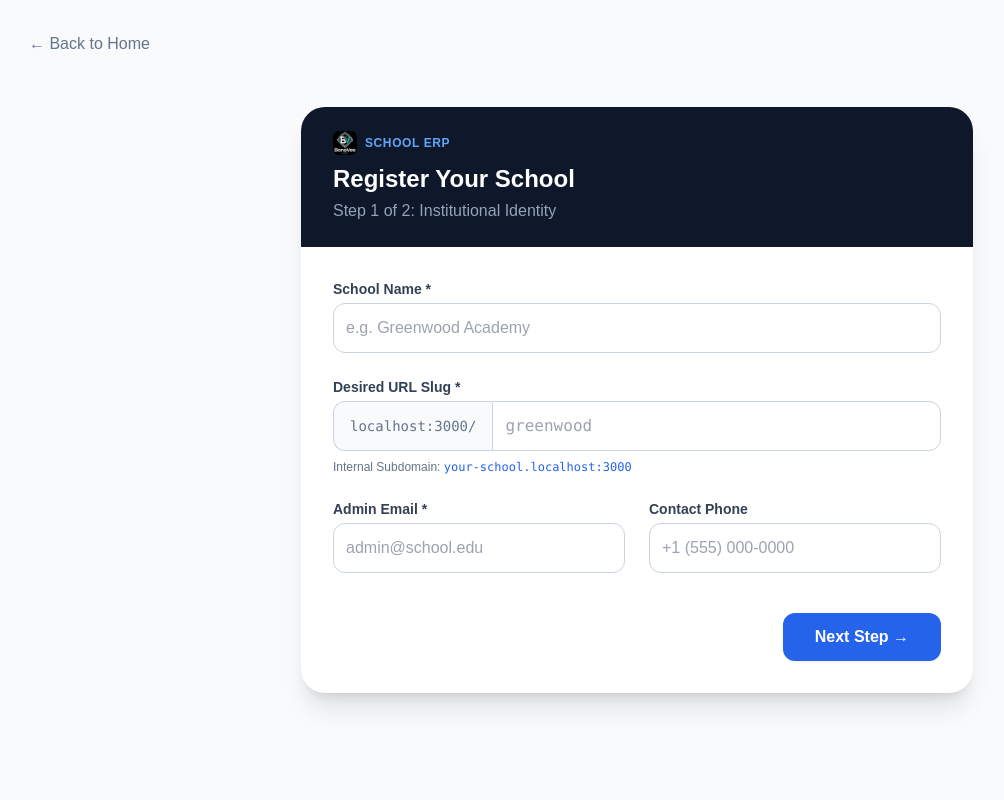
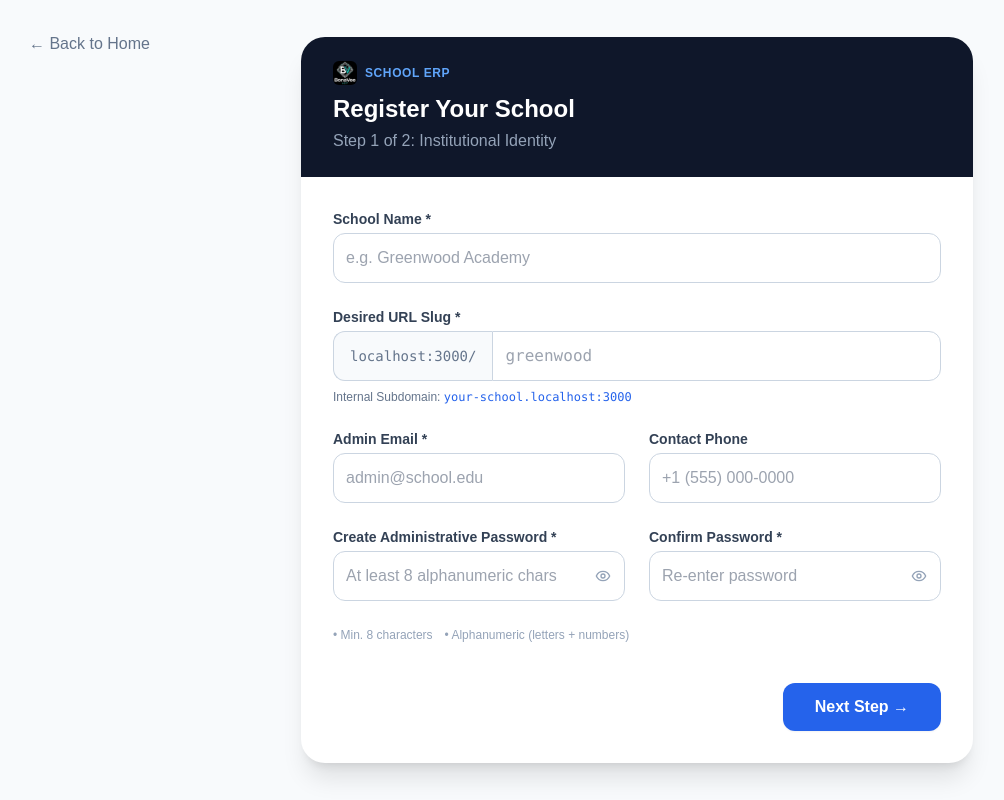
Before and after one commit to bonaventurechinoso-code/School-ERP, a Next.js app: page /register in a window 1280 px wide. Shown: the whole page, without its empty margins (3-1007 px from the left). Built offline with nearby package versions, Linux system fonts and the light colour scheme.

Commit message:
fix(auth): add administrative password input fields to tenant onboarding layout and hash in registration controllers

```diff
--- a/src/app/(public)/register/page.tsx
+++ b/src/app/(public)/register/page.tsx
@@ -106,8 +106,22 @@ export default function RegisterTenantPage() {
     e.preventDefault();
     setErrorMsg("");
     if (step === 1) {
-      if (!formData.schoolName || !formData.adminEmail || !formData.subdomain) {
-        setErrorMsg("Please fill in all required fields.");
+      if (!formData.schoolName || !formData.adminEmail || !formData.subdomain || !formData.password || !formData.confirmPassword) {
+        setErrorMsg("Please fill in all required fields including password.");
+        return;
+      }
+      if (formData.password.length < 8) {
+        setErrorMsg("Administrative password must be at least 8 characters long.");
+        return;
+      }
+      const hasLetter = /[a-zA-Z]/.test(formData.password);
+      const hasNumber = /[0-9]/.test(formData.password);
+      if (!hasLetter || !hasNumber) {
+        setErrorMsg("Administrative password must be alphanumeric (contain at least one letter and at least one number).");
+        return;
+      }
+      if (formData.password !== formData.confirmPassword) {
+        setErrorMsg("Passwords do not match. Please verify that both password entries are identical.");
         return;
       }
       setStep(2);
@@ -466,6 +480,7 @@ export default function RegisterTenantPage() {
                       <label className="block text-sm font-semibold text-slate-700 mb-1">Admin Email *</label>
                       <input
                         required
+                        name="adminEmail"
                         type="email"
                         className="w-full border border-slate-300 rounded-xl p-3 focus:ring-2 focus:ring-blue-500 focus:border-blue-500 outline-none transition"
                         placeholder="admin@school.edu"
@@ -477,6 +492,7 @@ export default function RegisterTenantPage() {
                       <label className="block text-sm font-semibold text-slate-700 mb-1">Contact Phone</label>
                       <input
                         type="tel"
+                        name="contactPhone"
                         inputMode="numeric"
                         pattern="[0-9+]*"
                         className="w-full border border-slate-300 rounded-xl p-3 focus:ring-2 focus:ring-blue-500 focus:border-blue-500 outline-none transition"
@@ -485,6 +501,80 @@ export default function RegisterTenantPage() {
                         onChange={e => handleNumericChange(e, (val) => setFormData({...formData, contactPhone: val}))}
                       />
                     </div>
+                  </div>
+
+                  {/* Administrative Password Setup Right Below Email */}
+                  <div className="grid grid-cols-1 md:grid-cols-2 gap-6">
+                    <div>
+                      <label className="block text-sm font-semibold text-slate-700 mb-1">
+                        Create Administrative Password *
+                      </label>
+                      <div className="relative">
+                        <input
+                          required
+                          name="password"
+                          type={showPassword ? "text" : "password"}
+                          placeholder="At least 8 alphanumeric chars"
+                          className="w-full border border-slate-300 rounded-xl p-3 pr-10 focus:ring-2 focus:ring-blue-500 focus:border-blue-500 outline-none transition"
+                          value={formData.password}
+                          onChange={e => setFormData({ ...formData, password: e.target.value })}
+                        />
+                        <button
+                          type="button"
+                          onClick={() => setShowPassword(!showPassword)}
+                          className="absolute inset-y-0 right-0 pr-3.5 flex items-center text-slate-400 hover:text-slate-600 transition-colors"
+                          aria-label={showPassword ? "Hide password" : "Show password"}
+                        >
+                          {showPassword ? <EyeOff className="w-4 h-4" /> : <Eye className="w-4 h-4" />}
+                        </button>
+                      </div>
+                    </div>
+
+                    <div>
+                      <label className="block text-sm font-semibold text-slate-700 mb-1">
+                        Confirm Password *
+                      </label>
+                      <div className="relative">
+                        <input
+                          required
+                          name="confirmPassword"
+                          type={showConfirmPassword ? "text" : "password"}
+                          placeholder="Re-enter password"
+                          className="w-full border border-slate-300 rounded-xl p-3 pr-10 focus:ring-2 focus:ring-blue-500 focus:border-blue-500 outline-none transition"
+                          value={formData.confirmPassword}
+                          onChange={e => setFormData({ ...formData, confirmPassword: e.target.value })}
+                        />
+                        <button
+                          type="button"
+                          onClick={() => setShowConfirmPassword(!showConfirmPassword)}
+                          className="absolute inset-y-0 right-0 pr-3.5 flex items-center text-slate-400 hover:text-slate-600 transition-colors"
+                          aria-label={showConfirmPassword ? "Hide password" : "Show password"}
+                        >
+                          {showConfirmPassword ? <EyeOff className="w-4 h-4" /> : <Eye className="w-4 h-4" />}
+                        </button>
+                      </div>
+                    </div>
+                  </div>
+
+                  {/* Real-time Validation Indicators */}
+                  <div className="flex flex-wrap items-center gap-3 text-xs pt-0.5">
+                    <span className={`inline-flex items-center gap-1 transition-colors ${
+                      formData.password.length >= 8 ? "text-emerald-600 font-semibold" : "text-slate-400"
+                    }`}>
+                      {formData.password.length >= 8 ? "✓" : "•"} Min. 8 characters
+                    </span>
+                    <span className={`inline-flex items-center gap-1 transition-colors ${
+                      (/[a-zA-Z]/.test(formData.password) && /[0-9]/.test(formData.password)) ? "text-emerald-600 font-semibold" : "text-slate-400"
+                    }`}>
+                      {(/[a-zA-Z]/.test(formData.password) && /[0-9]/.test(formData.password)) ? "✓" : "•"} Alphanumeric (letters + numbers)
+                    </span>
+                    {formData.confirmPassword.length > 0 && (
+                      <span className={`inline-flex items-center gap-1 font-semibold ${
+                        formData.password === formData.confirmPassword ? "text-emerald-600" : "text-amber-600"
+                      }`}>
+                        {formData.password === formData.confirmPassword ? "✓ Passwords match" : "⚠ Passwords do not match"}
+                      </span>
+                    )}
                   </div>
 
                   <div className="flex justify-end pt-4">
@@ -548,11 +638,12 @@ export default function RegisterTenantPage() {
                       {/* Create Admin Password */}
                       <div>
                         <label className="block text-sm font-semibold text-slate-700 mb-1">
-                          Create Admin Password *
+                          Create Administrative Password *
                         </label>
                         <div className="relative">
                           <input
                             required
+                            name="password"
                             type={showPassword ? "text" : "password"}
                             placeholder="At least 8 alphanumeric chars"
                             className="w-full border border-slate-300 rounded-xl p-3 pr-10 focus:ring-2 focus:ring-blue-500 focus:border-blue-500 outline-none transition text-sm"
@@ -578,6 +669,7 @@ export default function RegisterTenantPage() {
                         <div className="relative">
                           <input
                             required
+                            name="confirmPassword"
                             type={showConfirmPassword ? "text" : "password"}
                             placeholder="Re-enter password"
                             className="w-full border border-slate-300 rounded-xl p-3 pr-10 focus:ring-2 focus:ring-blue-500 focus:border-blue-500 outline-none transition text-sm"
--- a/src/app/api/admin/register/route.ts
+++ b/src/app/api/admin/register/route.ts
@@ -2,6 +2,8 @@ import { NextResponse } from "next/server";
 import { basePrisma } from "@/lib/tenant-prisma";
 import { exec } from "child_process";
 import util from "util";
+import bcrypt from "bcryptjs";
+import { ensureSecurityTables } from "@/lib/security-service";
 
 const execAsync = util.promisify(exec);
 
@@ -10,7 +12,7 @@ const VALID_TIERS = ['NURSERY', 'DAYCARE', 'PRIMARY', 'SECONDARY', 'PRIMARY_SECO
 export async function POST(request: Request) {
   try {
     const body = await request.json();
-    const { schoolName, adminEmail, contactPhone, subdomain, tiers } = body;
+    const { schoolName, adminEmail, contactPhone, subdomain, tiers, password } = body;
 
     // Validate inputs
     if (!schoolName || !adminEmail || !subdomain || !tiers || tiers.length === 0) {
@@ -51,6 +53,24 @@ export async function POST(request: Request) {
       );
     }
 
+    await ensureSecurityTables();
+
+    let adminPasswordToSave = "Password123";
+    let isUserProvidedPassword = false;
+
+    if (password && typeof password === "string" && password.trim().length > 0) {
+      if (password.length < 8) {
+        return NextResponse.json(
+          { error: "Password must be at least 8 characters long." },
+          { status: 400 }
+        );
+      }
+      adminPasswordToSave = password;
+      isUserProvidedPassword = true;
+    }
+
+    const adminPasswordHash = await bcrypt.hash(adminPasswordToSave, 10);
+
     // Provision the new tenant inside a transaction
     const newSchool = await basePrisma.$transaction(async (tx) => {
       // Phase A: Create baseline Tenant management record
@@ -76,7 +96,7 @@ export async function POST(request: Request) {
       await Promise.all(tierPromises);
 
       // 3. Create a default admin account
-      await tx.staff.create({
+      const staff = await tx.staff.create({
         data: {
           schoolId: school.id,
           firstName: "Admin",
@@ -85,8 +105,16 @@ export async function POST(request: Request) {
           role: "ADMIN",
           status: "ACTIVE",
           activeAt: new Date(),
+          password: adminPasswordHash,
         }
       });
+
+      await tx.$executeRawUnsafe(`
+        INSERT INTO bonavee_user_security (user_id, school_id, must_change_password, password_updated_at)
+        VALUES ($1, $2, $3, NOW())
+        ON CONFLICT (user_id)
+        DO UPDATE SET must_change_password = $3, password_updated_at = NOW();
+      `, staff.id, school.id, !isUserProvidedPassword);
 
       // 4. Create a default department
       await tx.department.create({
```
